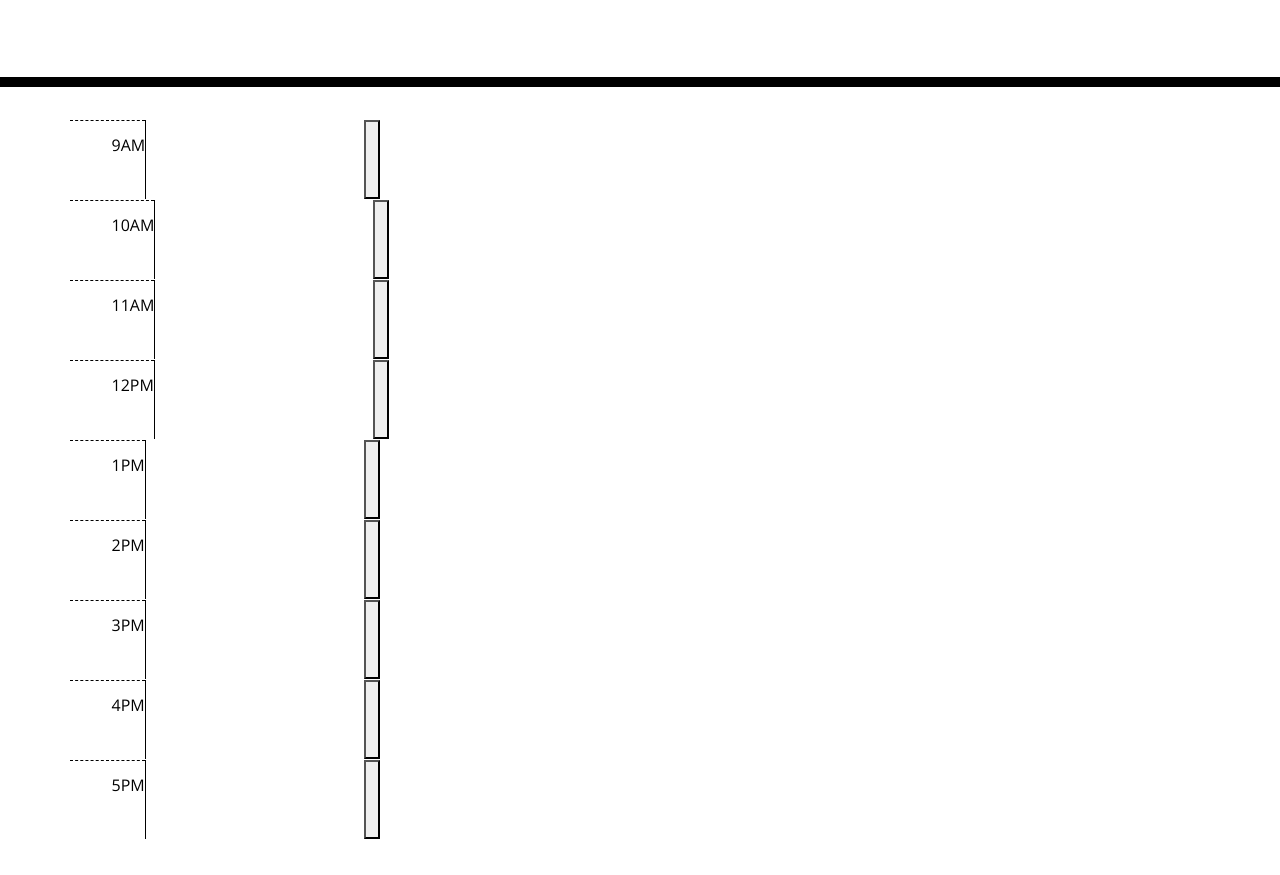
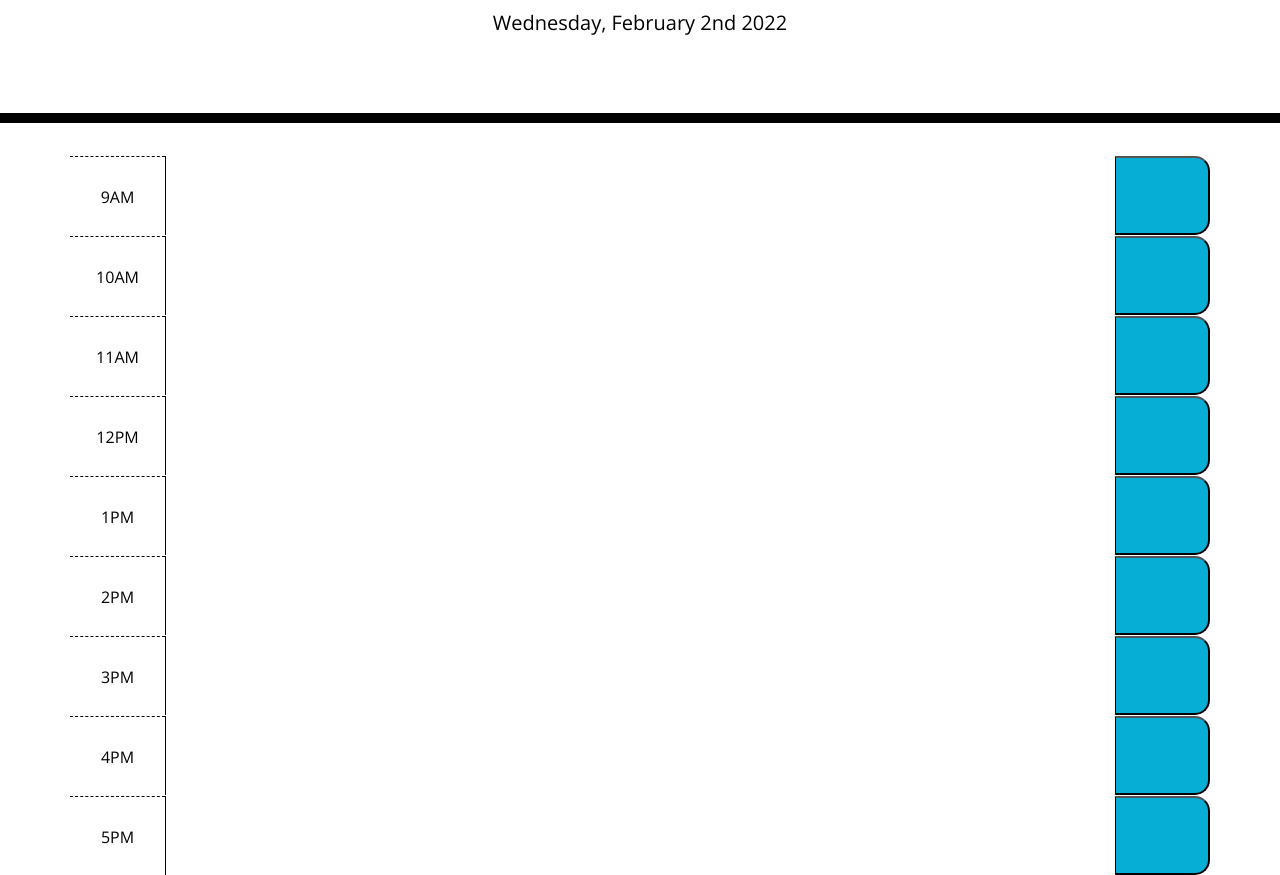
Before and after one commit to NicoleBarranca/Everything-Cal, a plain HTML site: page Develop/index.html in a window 1280 px wide. Shown: the part 181-1056 px from the top of the page. Before the commit the page ends 1020 px from the top, so only its background shows below. Drawn offline with nearby package versions, Linux system fonts and the light colour scheme.

Commit message:
style time, text area and btns

```diff
--- a/Develop/index.html
+++ b/Develop/index.html
@@ -31,75 +31,75 @@
     <div class="container">
       <!-- Time Blocks-->
       <div class="row time-block">
-        <div class="hour">
+        <div class="col-md-1 hour">
           9AM
         </div>
-        <textarea></textarea>
-        <button></button>
+        <textarea class="col-md-10"></textarea>
+        <button class="col-md-1 saveBtn"></button>
       </div>
 
       <div class="row time-block">
-        <div class="hour">
+        <div class="col-md-1 hour">
           10AM
         </div>
-        <textarea></textarea>
-        <button></button>
+        <textarea class="col-md-10"></textarea>
+        <button class="col-md-1 saveBtn"></button>
       </div>
 
       <div class="row time-block">
-        <div class="hour">
+        <div class="col-md-1 hour">
           11AM
         </div>
-        <textarea></textarea>
-        <button></button>
+        <textarea class="col-md-10"></textarea>
+        <button class="col-md-1 saveBtn"></button>
       </div>
 
       <div class="row time-block">
-        <div class="hour">
+        <div class="col-md-1 hour">
           12PM
         </div>
-        <textarea></textarea>
-        <button></button>
+        <textarea class="col-md-10"></textarea>
+        <button class="col-md-1 saveBtn"></button>
       </div>
 
       <div class="row time-block">
-        <div class="hour">
+        <div class="col-md-1 hour">
           1PM
         </div>
-        <textarea></textarea>
-        <button></button>
+        <textarea class="col-md-10"></textarea>
+        <button class="col-md-1 saveBtn"></button>
       </div>
 
       <div class="row time-block">
-        <div class="hour">
+        <div class="col-md-1 hour">
           2PM
         </div>
-        <textarea></textarea>
-        <button></button>
+        <textarea class="col-md-10"></textarea>
+        <button class="col-md-1 saveBtn"></button>
       </div>
 
       <div class="row time-block">
-        <div class="hour">
+        <div class="col-md-1 hour">
           3PM
         </div>
-        <textarea></textarea>
-        <button></button>
+        <textarea class="col-md-10"></textarea>
+        <button class="col-md-1 saveBtn"></button>
       </div>
 
       <div class="row time-block">
-        <div class="hour">
+        <div class="col-md-1 hour">
           4PM
         </div>
-        <textarea></textarea>
-        <button></button>
+        <textarea class="col-md-10"></textarea>
+        <button class="col-md-1 saveBtn"></button>
       </div>
 
       <div class="row time-block">
-        <div class="hour">
+        <div class="col-md-1 hour">
           5PM
         </div>
-        <textarea></textarea>
-        <button></button>
+        <textarea class="col-md-10"></textarea>
+        <button class="col-md-1 saveBtn"></button>
       </div>
 
     </div>
--- a/Develop/script.js
+++ b/Develop/script.js
@@ -1,10 +1,7 @@
 var currentDate = moment().format("dddd, MMMM Do YYYY");
 
-
-
 $( document ).ready(function() {
-    $("#currentDay").innerHTML = currentDate;
-    console.log(currentDate);
+    $("#currentDay").text(currentDate);
 });
 
 
```
